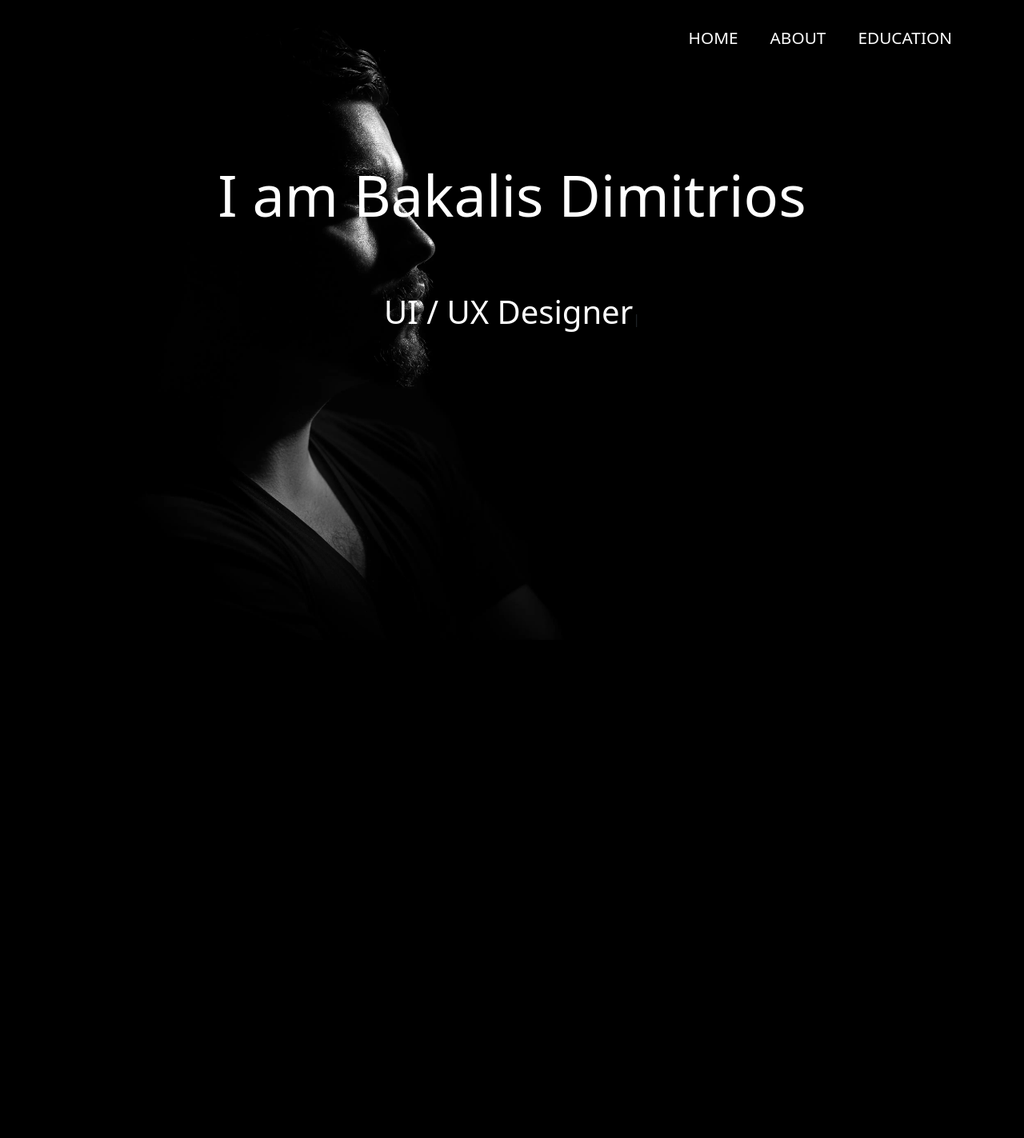
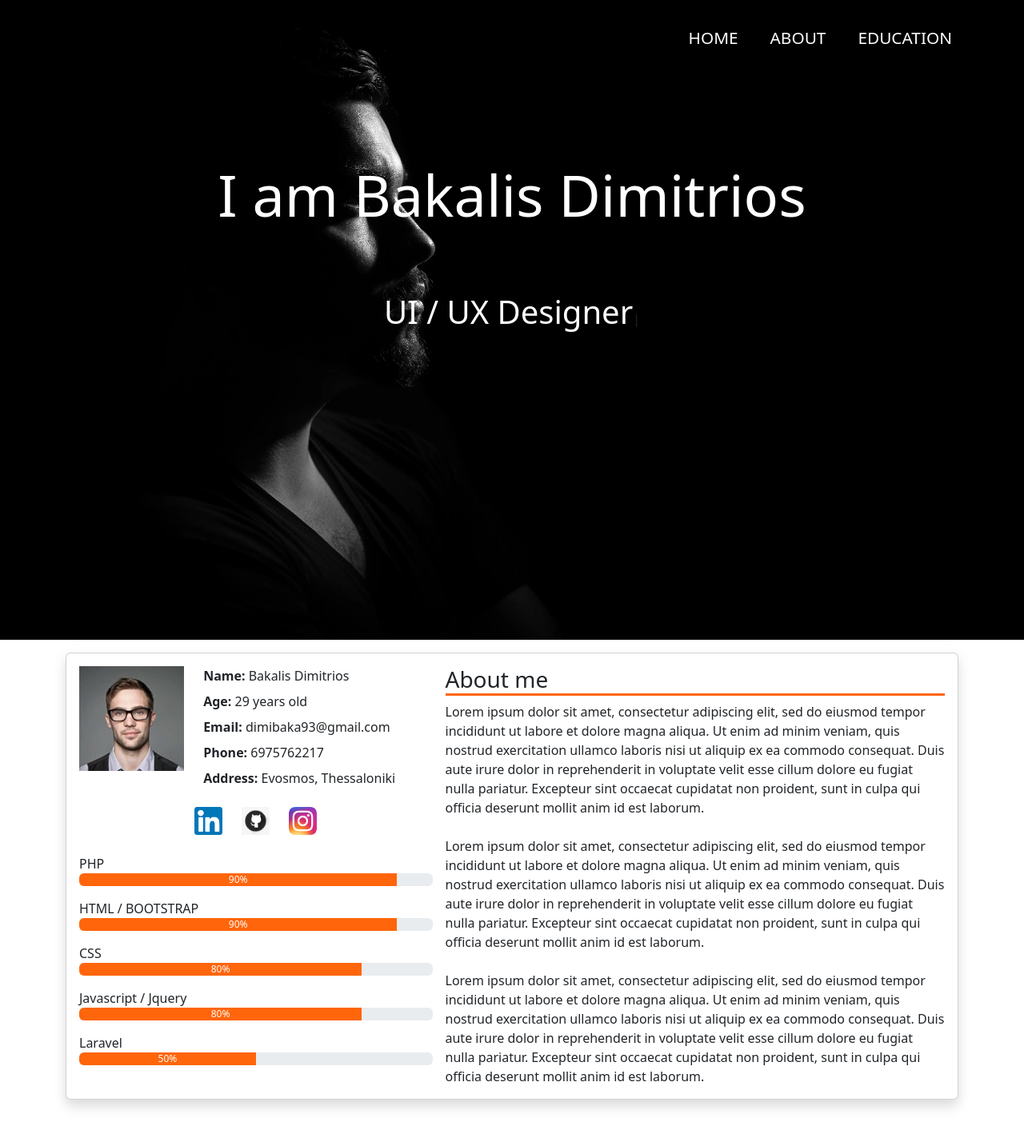
Before and after one commit to dbakalis/portfolio_2023, a PHP site: page / in a window 1280 px wide. Shown: the whole page at 80% size. Before the commit the page ends 761 px from the top, so only its background shows below. Run offline with PHP 8.4, Linux system fonts and the light colour scheme.

Commit message:
Structured about me
Image + social + skills + text

```diff
--- a/assets/css/style.css
+++ b/assets/css/style.css
@@ -14,7 +14,11 @@ h2{font-size: 2.5rem;}
 /* positions */
 .top-25{top:25%}
 
+/* backgrounds */
+.bg-orange{background-color: #FF650B;}
+
 /* borders */
+.border-bottom-orange{border-bottom:3px solid #FF650B;}
 .border-effect-orange{background: linear-gradient(#FF650B, #FF650B) bottom center / 0% 2px no-repeat; transition: 0.3s;}
 .border-effect-orange:hover{background-size: 100% 4px; border-color: transparent !important; opacity: 0.8;}
 
--- a/assets/js/scripts.js
+++ b/assets/js/scripts.js
@@ -9,6 +9,18 @@ $(document).ready(function(){
         backSpeed: 50
     });
 
+    // skills progress bars
+    $(".progress-bar-php").animate({width: "90%"}, 2000).text('90%');
+    $(".progress-bar-html").animate({width: "90%"}, 2400).text('90%');
+    $(".progress-bar-css").animate({width: "80%"}, 2600).text('80%');
+    $(".progress-bar-js").animate({width: "80%"}, 3000).text('80%');
+    $(".progress-bar-laravel").animate({width: "50%"}, 6000).text('50%');
+    $(".progress-bar-php-header").attr('aria-valuenow', 70);
+    $(".progress-bar-css-header").attr('aria-valuenow', 70);
+    $(".progress-bar-js-header").attr('aria-valuenow', 70);
+    $(".progress-bar-html-header").attr('aria-valuenow', 70);
+    $(".progress-bar-laravel-header").attr('aria-valuenow', 70);
+
 
 
 });
--- a/index.html
+++ b/index.html
@@ -74,7 +74,7 @@
             </div>
 
             <!-- hero section -->
-            <div class="row" id="hero">
+            <div class="row mb-3" id="hero">
                 <div class="col-12 h-100vh bg-hero-portrait">
                     <div class="row position-relative top-25">
 
@@ -93,6 +93,125 @@
                 </div>
             </div>
 
+            <!-- about section -->
+            <div class="container mb-5" id="about">
+                <div class="card shadow">
+                    <div class="card-body">
+                        <div class="row g-3">
+
+                            <!-- image + info + social + skills -->
+                            <div class="col-12 col-md-5">
+                                <div class="row g-4">
+
+                                    <!-- image + info -->
+                                    <div class="col-12">
+                                        <div class="row">
+
+                                            <!-- image -->
+                                            <div class="col-12 col-md-4 text-center">
+                                                <img src="assets/img/face_portrait.webp" alt="face_portrait" class="img-fluid">
+                                            </div>
+
+                                            <!-- info -->
+                                            <div class="col-12 col-md-8">
+                                                <div class="row gy-2">
+                                                    <div class="col-12"><strong>Name:</strong> Bakalis Dimitrios</div>
+                                                    <div class="col-12"><strong>Age:</strong> 29 years old</div>
+                                                    <div class="col-12"><strong>Email:</strong> dimibaka93@gmail.com</div>
+                                                    <div class="col-12"><strong>Phone:</strong> 6975762217</div>
+                                                    <div class="col-12"><strong>Address:</strong> Evosmos, Thessaloniki</div>
+                                                </div>
+                                            </div>
+
+                                        </div>
+                                    </div>
+
+                                    <!-- social -->
+                                    <div class="col-12 d-flex justify-content-center flex-nowrap gap-4">
+                                        <!-- linked in -->
+                                        <a href="https://www.linkedin.com/in/dimitris-bakalis-587a011a0/">
+                                            <img width="35" height="35" class="img-fluid" src="assets/img/linkedin.webp" alt="linked in">
+                                        </a>
+
+                                        <!-- github -->
+                                        <a href="https://github.com/dbakalis">
+                                            <img width="35" height="35" class="img-fluid" src="assets/img/github.webp" alt="github">
+                                        </a>
+
+                                        <!-- instagram -->
+                                        <a href="https://www.instagram.com/dimibaka/">
+                                            <img width="35" height="35" class="img-fluid" src="assets/img/instagram.webp" alt="instagram">
+                                        </a>
+                                    </div>
+
+                                    <!-- skills -->
+                                    <div class="col-12">
+                                        <div class="row g-3">
+
+                                            <div class="col-12">
+                                                <span>PHP</span>
+                                                <div class="progress progress-bar-php-header" role="progressbar" aria-label="Skill php" aria-valuenow="0" aria-valuemin="0" aria-valuemax="100">
+                                                    <div class="progress-bar progress-bar-php bg-orange"></div>
+                                                </div>
+                                            </div>
+
+                                            <div class="col-12">
+                                                <span>HTML / BOOTSTRAP</span>
+                                                <div class="progress progress-bar-html-header" role="progressbar" aria-label="Skill html" aria-valuenow="0" aria-valuemin="0" aria-valuemax="100">
+                                                    <div class="progress-bar progress-bar-html bg-orange"></div>
+                                                </div>
+                                            </div>
+
+                                            <div class="col-12">
+                                                <span>CSS</span>
+                                                <div class="progress progress-bar-css-header" role="progressbar" aria-label="Skill css" aria-valuenow="0" aria-valuemin="0" aria-valuemax="100">
+                                                    <div class="progress-bar progress-bar-css bg-orange"></div>
+                                                </div>
+                                            </div>
+
+                                            <div class="col-12">
+                                                <span>Javascript / Jquery</span>
+                                                <div class="progress progress-bar-js-header" role="progressbar" aria-label="Skill js" aria-valuenow="0" aria-valuemin="0" aria-valuemax="100">
+                                                    <div class="progress-bar progress-bar-js bg-orange"></div>
+                                                </div>
+                                            </div>
+
+                                            <div class="col-12">
+                                                <span>Laravel</span>
+                                                <div class="progress progress-bar-laravel-header" role="progressbar" aria-label="Skill laravel" aria-valuenow="0" aria-valuemin="0" aria-valuemax="100">
+                                                    <div class="progress-bar progress-bar-laravel bg-orange"></div>
+                                                </div>
+                                            </div>
+
+                                        </div>
+                                    </div>
+
+                                </div>
+                            </div>
+
+                            <!-- about paragraph -->
+                            <div class="col-12 col-md-7">
+                                <h3 class="border-bottom-orange">About me</h3>
+                                Lorem ipsum dolor sit amet, consectetur adipiscing elit, sed do eiusmod tempor incididunt ut labore et dolore magna aliqua.
+                                Ut enim ad minim veniam, quis nostrud exercitation ullamco laboris nisi ut aliquip ex ea commodo consequat. Duis aute irure dolor in reprehenderit
+                                in voluptate velit esse cillum dolore eu fugiat nulla pariatur. Excepteur sint occaecat cupidatat non proident, sunt in culpa qui officia deserunt
+                                mollit anim id est laborum.
+                                <br><br>
+                                Lorem ipsum dolor sit amet, consectetur adipiscing elit, sed do eiusmod tempor incididunt ut labore et dolore magna aliqua.
+                                Ut enim ad minim veniam, quis nostrud exercitation ullamco laboris nisi ut aliquip ex ea commodo consequat. Duis aute irure dolor in reprehenderit
+                                in voluptate velit esse cillum dolore eu fugiat nulla pariatur. Excepteur sint occaecat cupidatat non proident, sunt in culpa qui officia deserunt
+                                mollit anim id est laborum.
+                                <br><br>
+                                Lorem ipsum dolor sit amet, consectetur adipiscing elit, sed do eiusmod tempor incididunt ut labore et dolore magna aliqua.
+                                Ut enim ad minim veniam, quis nostrud exercitation ullamco laboris nisi ut aliquip ex ea commodo consequat. Duis aute irure dolor in reprehenderit
+                                in voluptate velit esse cillum dolore eu fugiat nulla pariatur. Excepteur sint occaecat cupidatat non proident, sunt in culpa qui officia deserunt
+                                mollit anim id est laborum.
+                            </div>
+
+                        </div>
+                    </div>
+                </div>
+            </div>
 
 
         </div>
```
Also changed, not shown: assets/img/face_portrait.webp (added), assets/img/github.webp (added), assets/img/instagram.webp (added), assets/img/linkedin.webp (added).
